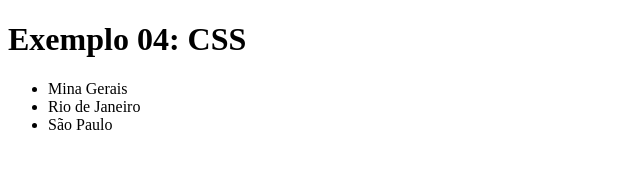
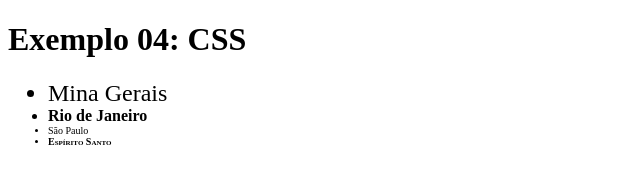
Before and after one commit to Joel-Henrique/DCC121aula6, a plain HTML site: page index.html in a window 1280 px wide. Shown: the whole page, without its empty margins (0-640 px from the left). Drawn offline with Linux system fonts and the light colour scheme.

Commit message:
adiciona estilo em linha

```diff
--- a/index.html
+++ b/index.html
@@ -9,9 +9,18 @@
   <body>
     <h1>Exemplo 04: CSS</h1>
     <ul>
-      <li>Mina Gerais</li>
-      <li>Rio de Janeiro</li>
-      <li>São Paulo</li>
+      <li style="font-size: x-large">Mina Gerais</li>
+      <li style="font-weight: bolder">Rio de Janeiro</li>
+      <li style="font-size: x-small; font-weight: lighter">São Paulo</li>
+      <li
+        style="
+          font-size: x-small;
+          font-weight: bolder;
+          font-variant: small-caps;
+        "
+      >
+        Espírito Santo
+      </li>
     </ul>
   </body>
 </html>
```
